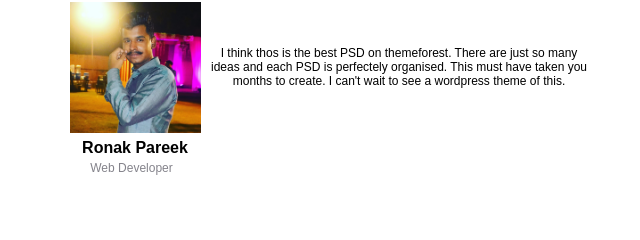
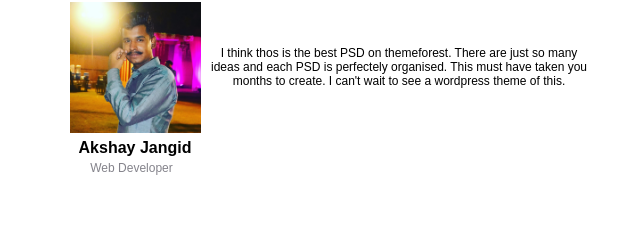
Before and after one commit to TheAkshayJangid/test1, a plain HTML site: page index.html in a window 1280 px wide. Shown: the part 2147-2387 px from the top of the page, 0-640 px from the left. Drawn offline with Linux system fonts and the light colour scheme.

Commit message:
Update index.html

```diff
--- a/index.html
+++ b/index.html
@@ -1,7 +1,7 @@
 <!DOCTYPE html>
 <html>
 <head>
-	<title>Ronak{TheFox}</title>
+	<title>Akshay{TheFox}</title>
 	<link rel="stylesheet" href="https://pro.fontawesome.com/releases/v5.10.0/css/all.css" integrity="sha384-AYmEC3Yw5cVb3ZcuHtOA93w35dYTsvhLPVnYs9eStHfGJvOvKxVfELGroGkvsg+p" crossorigin="anonymous"/>
 	<link rel="stylesheet" type="text/css" href="css/stylesheet.css">
 </head>
@@ -179,7 +179,7 @@
 					<img class="imgfive" src="image/img5.jpg">
 				</div>
 				<div class="seba">
-					<h4>Ronak Pareek</h4>
+					<h4>Akshay Jangid</h4>
 					<p>Web Developer</p>
 				</div>
 			</div>
```
